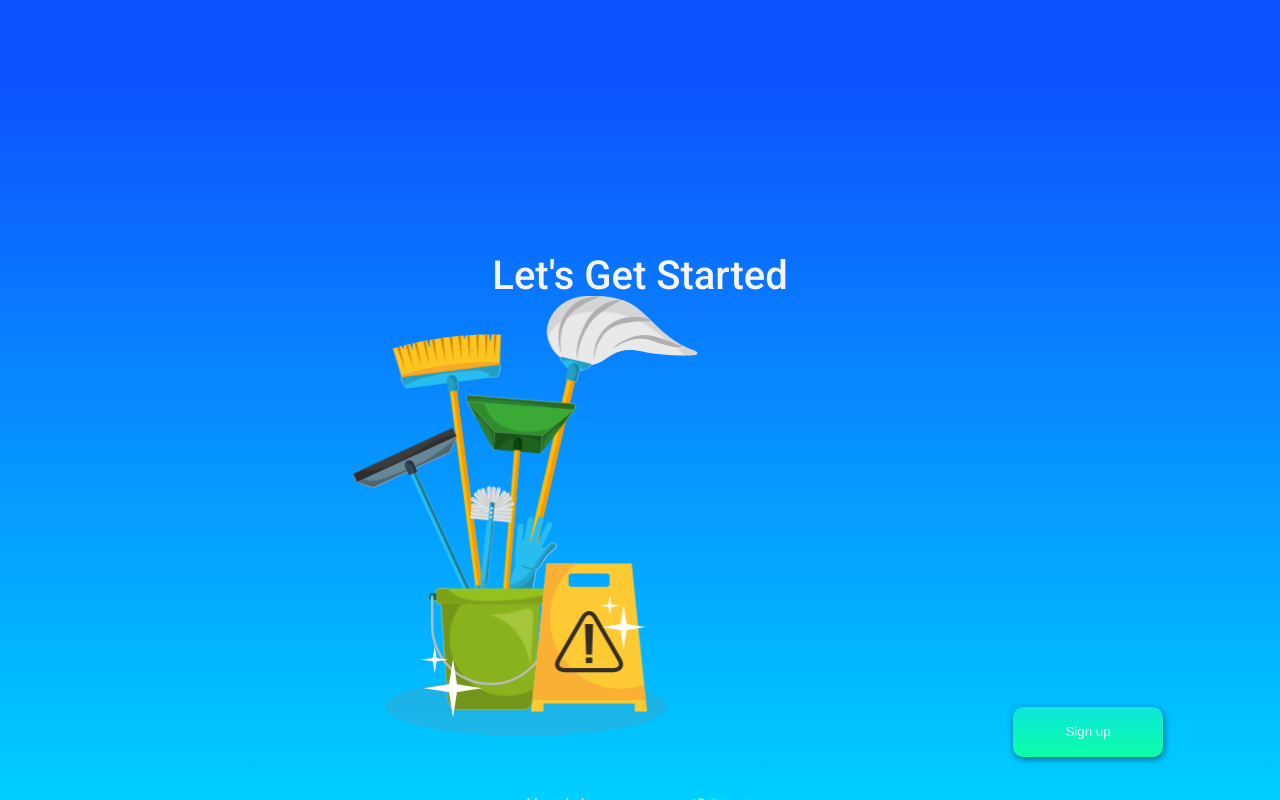
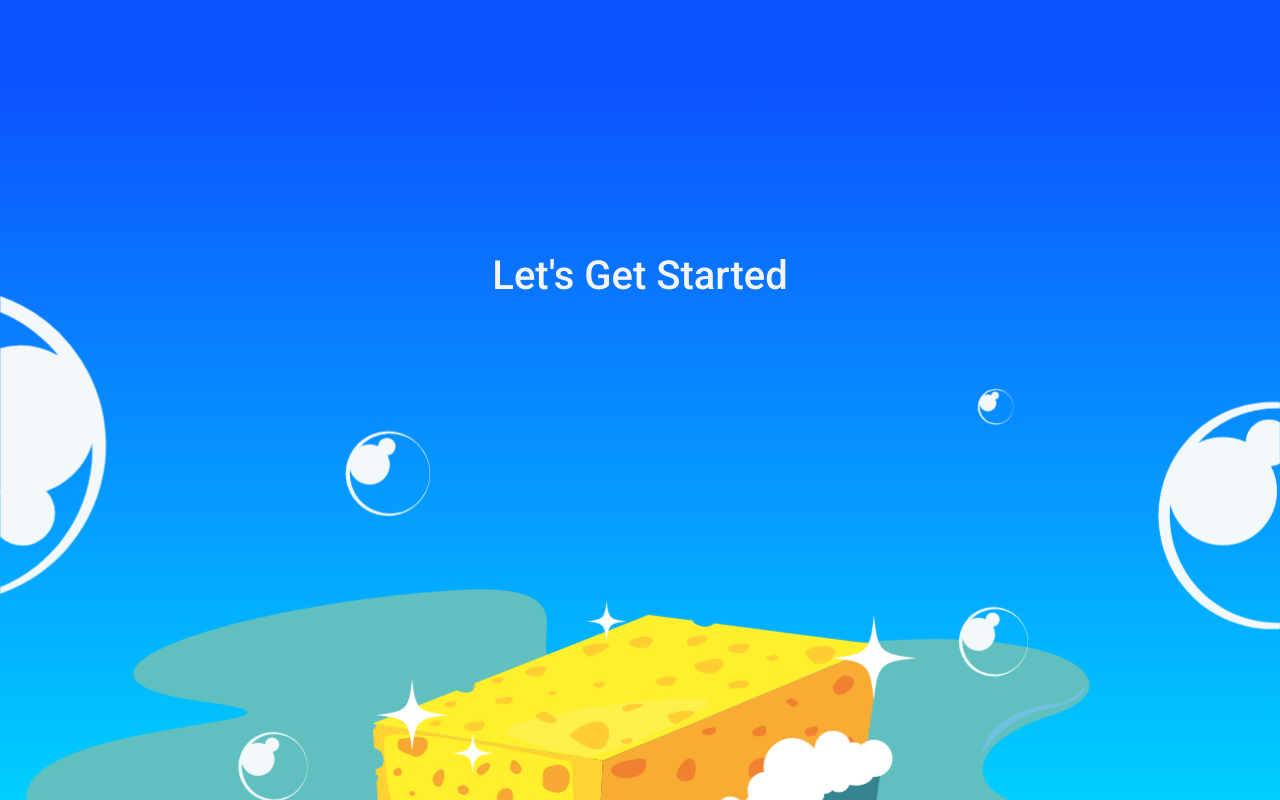
Before and after one commit to Gargar77/CleanTrac, a React (Create React App) app in the folder client/: page /auth in a window 1280 px wide. Shown: the top 800 px of the page. Built offline with nearby package versions, Linux system fonts and the light colour scheme.

Commit message:
changed auth splash svg logo

```diff
--- a/client/src/containers/Auth/Auth.js
+++ b/client/src/containers/Auth/Auth.js
@@ -10,6 +10,8 @@ import * as actions from '../../store/actions'
 import Spinner from '../../components/UI/Spinner/Spinner';
 import Button from '../../components/UI/Button/Button';
 import {ReactComponent as CleaningSVG} from '../../assets/cleaning.svg';
+import {ReactComponent as SpongeSVG} from '../../assets/sponge.svg';
+
 class Auth extends Component {
 
     state = {
@@ -78,7 +80,8 @@ class Auth extends Component {
         let auth = (
             <div className="landing">
                 <h1>Let's Get Started</h1>
-                <CleaningSVG/>
+                {/* <CleaningSVG/> */}
+                <SpongeSVG/>
                 <Button clicked={this.startSignUpHandler}>Sign up</Button>
                 <p>Already have an account? <span onClick={this.startSignInHandler} className="landing__signin">Sign in</span></p>
             </div>
```
Also changed, not shown: client/src/assets/sponge.svg (added).
